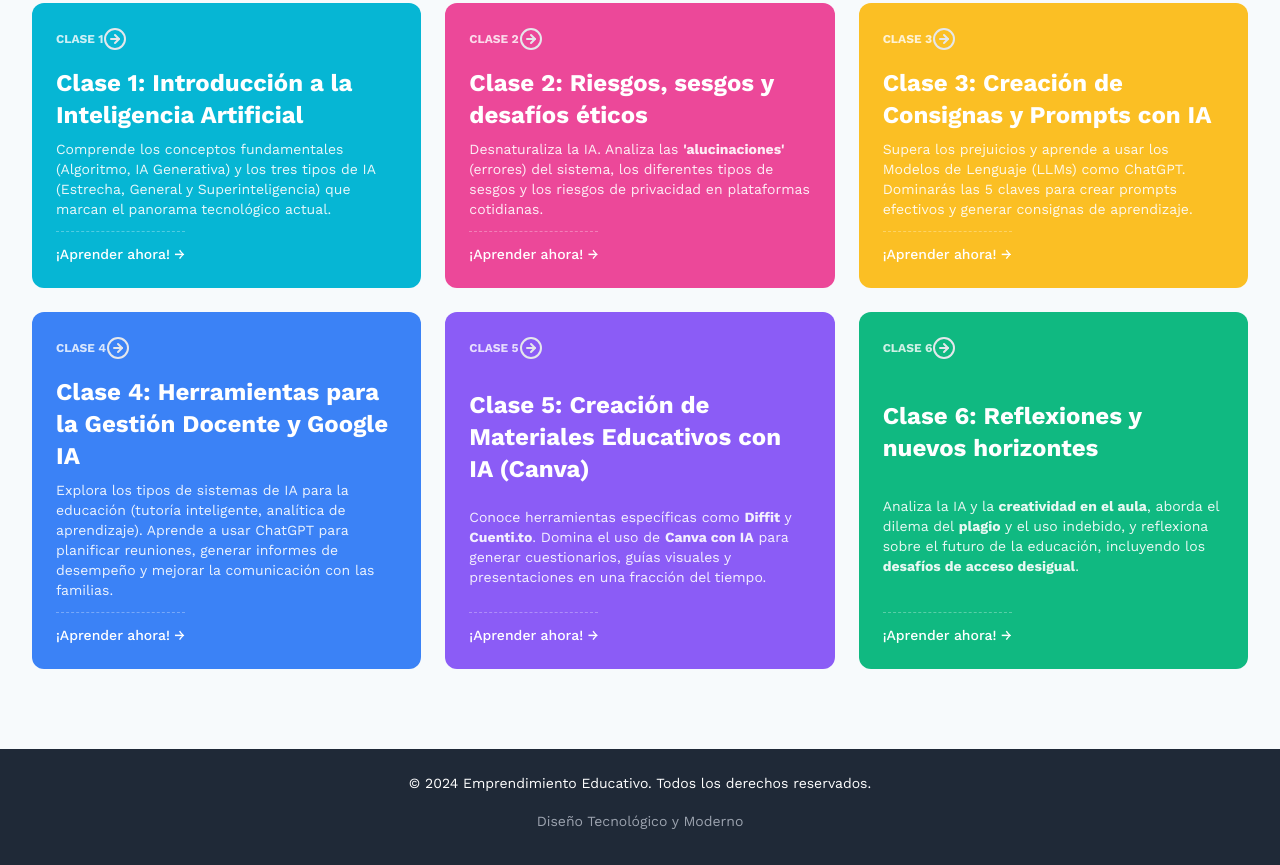
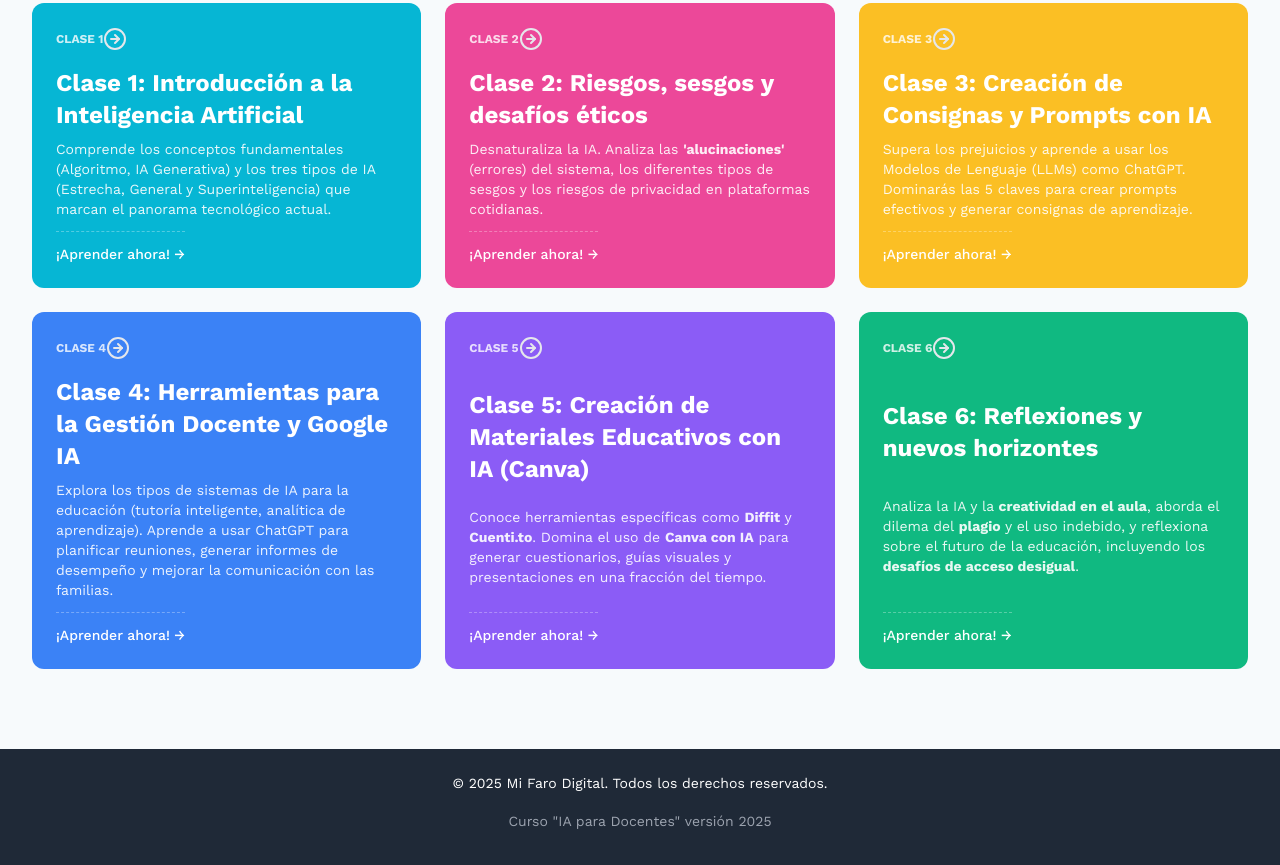
Before and after one commit to ElProfeDF/Curso-IA-para-docentes, a plain HTML site: page index.html in a window 1280 px wide. Shown: the part 650-1515 px from the top of the page. Drawn offline with nearby package versions, Linux system fonts and the light colour scheme.

Commit message:
Actualización Footer

```diff
--- a/index.html
+++ b/index.html
@@ -43,9 +43,9 @@
 
         <footer class="bg-gray-800 text-white mt-12 py-6">
             <div class="max-w-7xl mx-auto px-4 sm:px-6 lg:px-8 text-center text-sm">
-                <p>&copy; 2024 Emprendimiento Educativo. Todos los derechos reservados.</p>
+                <p>&copy; 2025 Mi Faro Digital. Todos los derechos reservados.</p>
                 <div class="mt-2 h-10 flex items-center justify-center space-x-2">
-                    <span class="text-gray-400">Diseño Tecnológico y Moderno</span>
+                    <span class="text-gray-400">Curso "IA para Docentes" versión 2025</span>
                 </div>
             </div>
         </footer>
```
